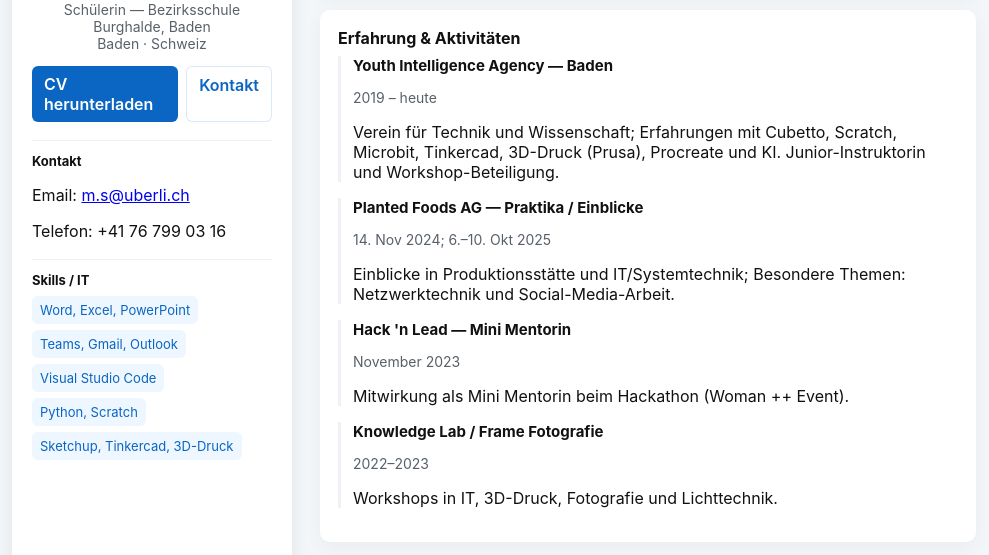
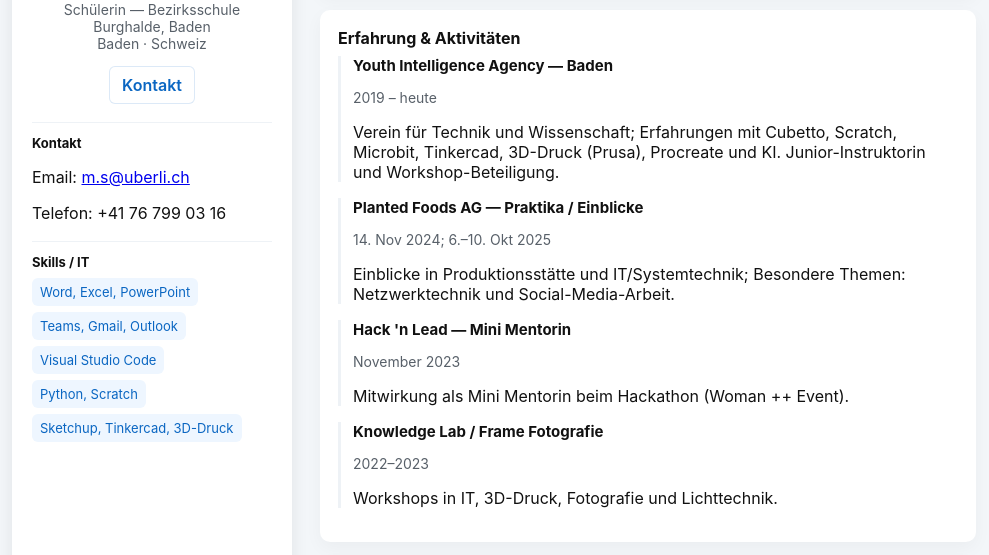
Before and after one commit to melbee-5400/mypage, a plain HTML site: page index.html in a window 1280 px wide. Shown: the part 223-778 px from the top of the page, without its empty margins (144-1133 px from the left). Drawn offline with Linux system fonts and the light colour scheme.

Commit message:
cv downloaden entfernen

```diff
--- a/index.html
+++ b/index.html
@@ -17,7 +17,6 @@
                       <p class="title">Schülerin — Bezirksschule Burghalde, Baden</p>
                       <p class="location">Baden · Schweiz</p>
                     <div class="actions">
-                        <a class="btn primary" id="download-cv" href="202512%20-%20Lebenslauf%20Melissa%20S%C3%A4uberli.pdf" download>CV herunterladen</a>
                         <a class="btn" href="#contact">Kontakt</a>
                     </div>
                     <div class="sidebar-section">
```
